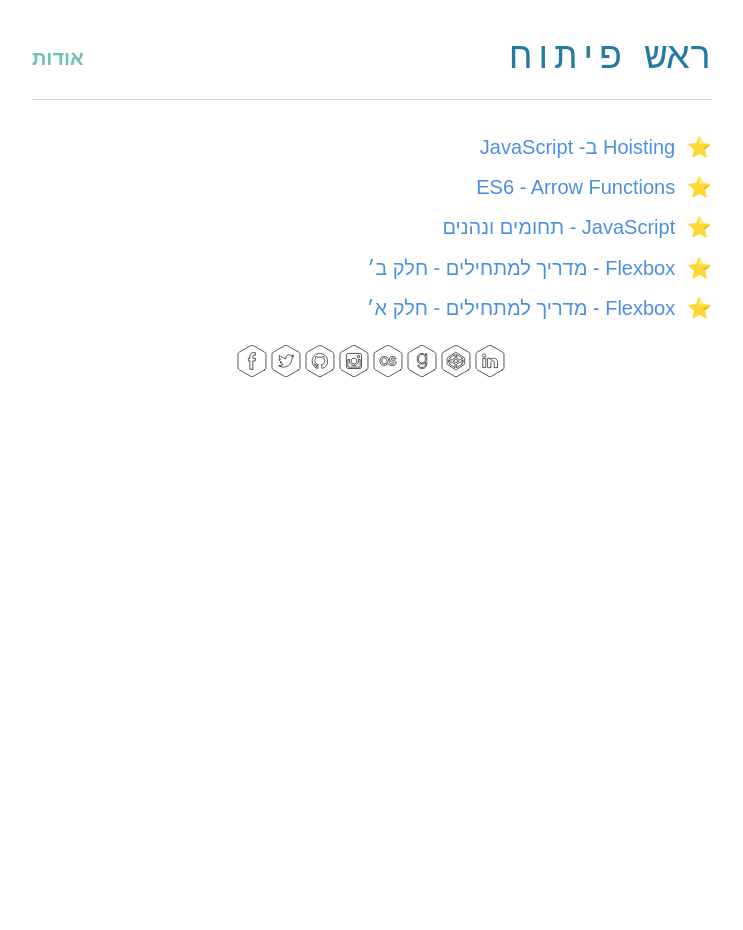
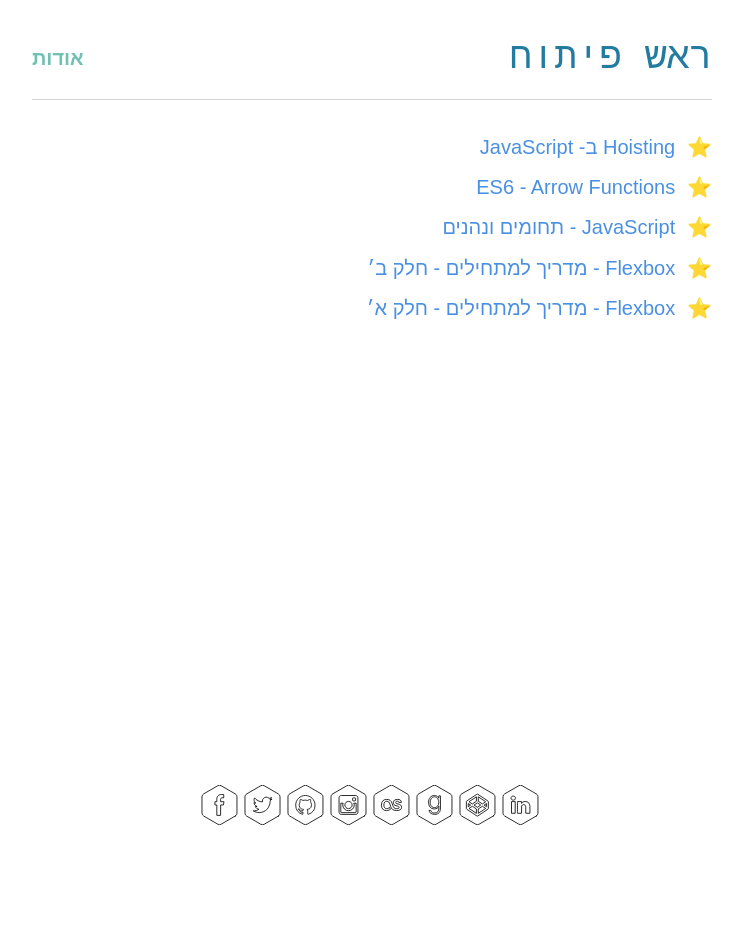
Before and after one commit to guytepper/devhead.co.il, a Jekyll site: the page built from index.html, in a window 1280 px wide. Shown: the whole page, without its empty margins (268-1011 px from the left). Built offline with Jekyll 4.4.1, drawn with Linux system fonts in a browser that asks for light colours; some web fonts are replaced; after the commit the page ends 900 px from its top, so only the background shows below that.

Commit message:
Modified icon position

```diff
--- a/css/style.css
+++ b/css/style.css
@@ -1,5 +1,4 @@
 body {
-  min-height: 100vh;
   margin: 0;
   font: 17px/1.6 'Open Sans Hebrew', Arial, sans-serif;
 }
@@ -104,12 +103,14 @@ a {
 .social-icons {
   display: flex;
   flex-direction: row-reverse;
+  flex-wrap: wrap;
+  justify-content: center;
 }
 
 .social-icon {
-  width: 32px;
-  height: 32px;
-  margin-right: 2px;
+  width: 39px;
+  height: 40px;
+  margin-right: 4px;
 }
 
 .posts {
@@ -124,6 +125,16 @@ a {
 
 .list-item {
   margin-top: 0.3125em;
+}
+
+.content {
+  margin-bottom: calc(100vh - 70px - 230px);
+}
+
+@media (min-width: 480px) {
+  .content {
+    margin-bottom: calc(100vh - 70px - 370px);
+  }
 }
 
 .content a {
```
